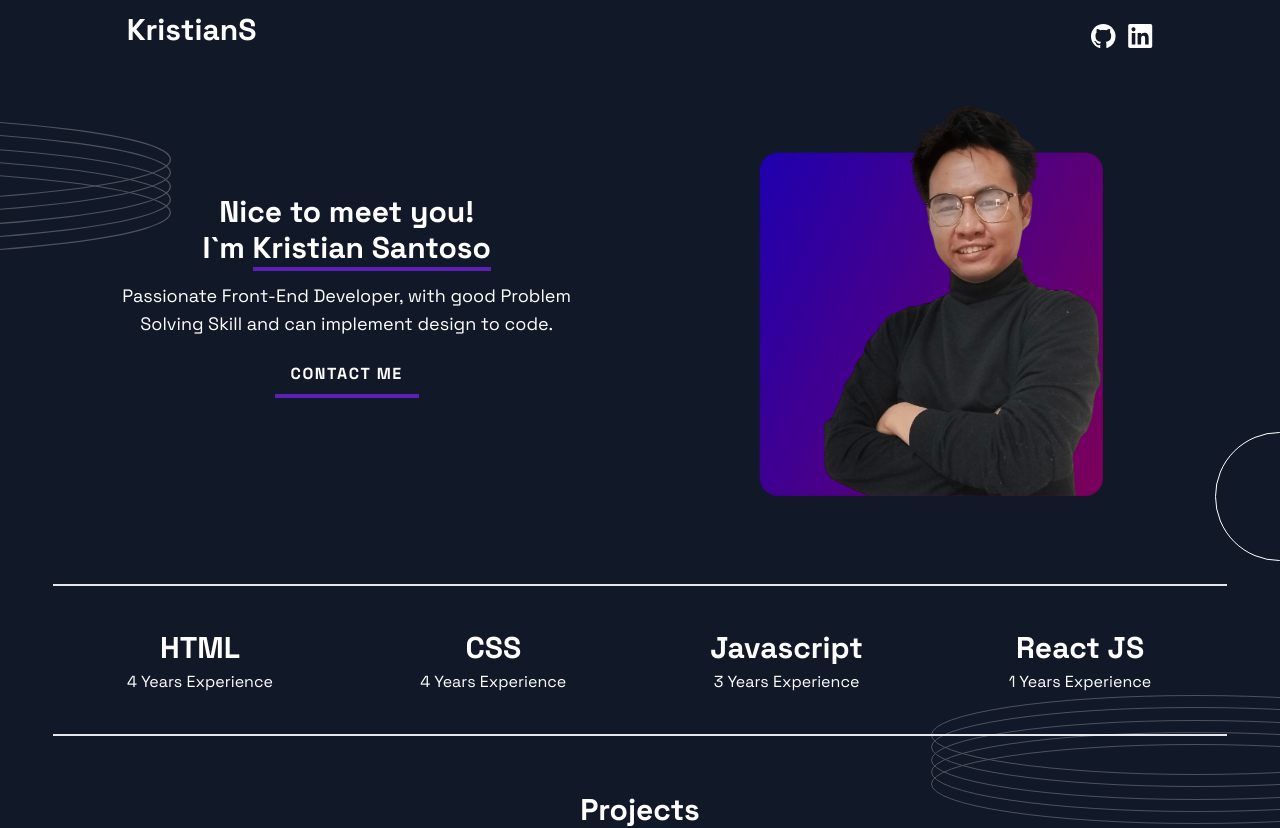
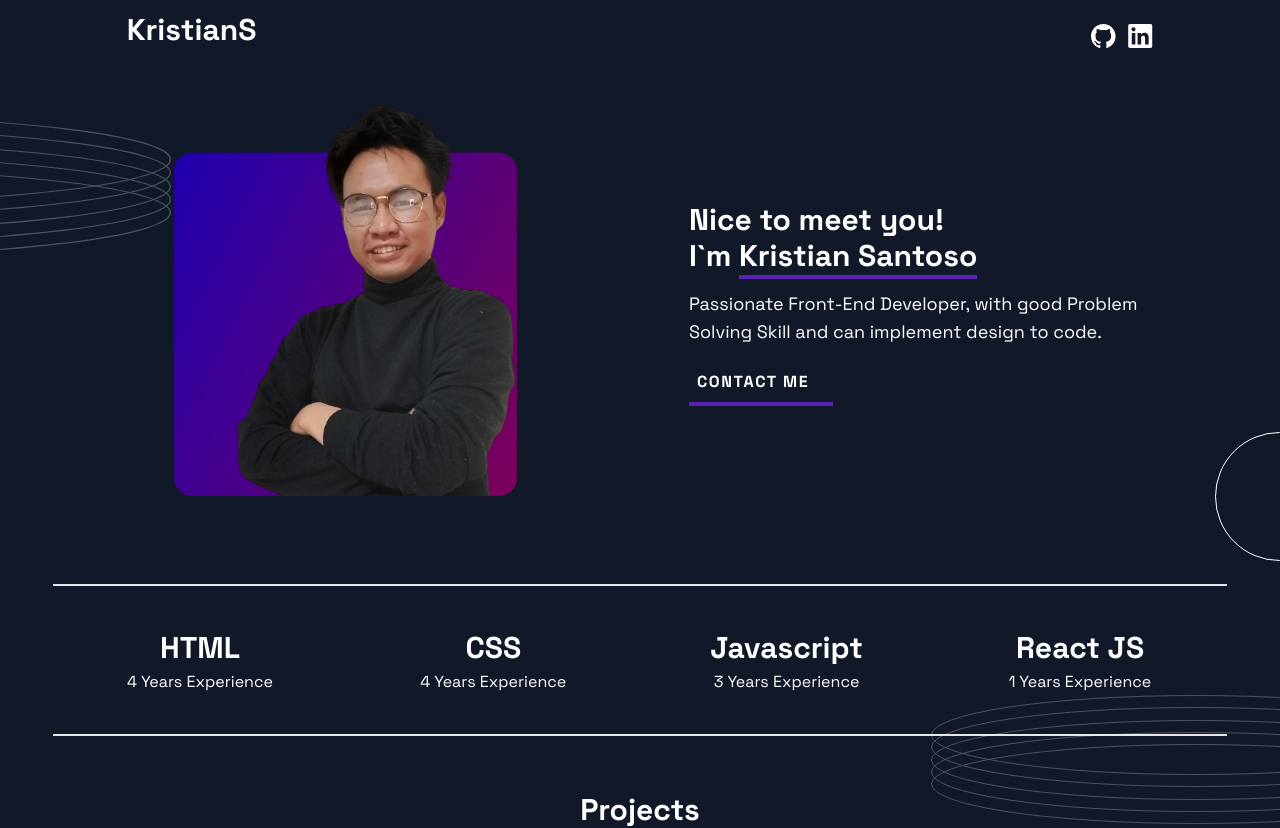
Before and after one commit to kristiansnts/portofolio, a React (Vite) app: page / in a window 1280 px wide. Shown: the top 828 px of the page. Built offline with nearby package versions, Linux system fonts and the light colour scheme.

Commit message:
edit some style

```diff
--- a/src/component/Banner/Banner.jsx
+++ b/src/component/Banner/Banner.jsx
@@ -9,13 +9,13 @@ const Banner = () => {
             <img src={ring} alt="" className="svg-ring"/>
             <img src={circle} alt="" className="circle"/>
             <div className="banner-in grid sm:grid-cols-2 mb-12">
-                <div className="hero sm:order-last">
+                <div className="hero">
                   <img src={profile} alt="" className="w-3/4 mx-auto order-last"/>
                 </div>
-                <div className="headline self-center text-white text-center my-5 w-10/12 mx-auto">
+                <div className="headline self-center text-white text-center sm:order-last md:text-left my-5 w-10/12 mx-auto">
                   <h1 className="my-4 text-3xl font-bold">Nice to meet you! <br /> I`m <span className="border-b-4 border-violet-800">Kristian Santoso</span></h1>
                   <p className="leading-7 mb-4 text-lg">Passionate Front-End Developer, with good Problem Solving Skill and can implement design to code.</p>
-                  <a onClick={contact} className="block text-center text-white uppercase font-bold tracking-widest border-b-4 border-violet-800 p-2 w-36 mx-auto hover:text-violet-800 mb-4 cursor-pointer">Contact Me</a>
+                  <a onClick={contact} className="block text-center md:text-left text-white uppercase font-bold tracking-widest border-b-4 border-violet-800 p-2 w-36 mx-auto md:m-0 hover:text-violet-800 mb-4 cursor-pointer">Contact Me</a>
                 </div>
             </div>
         </section>
```
